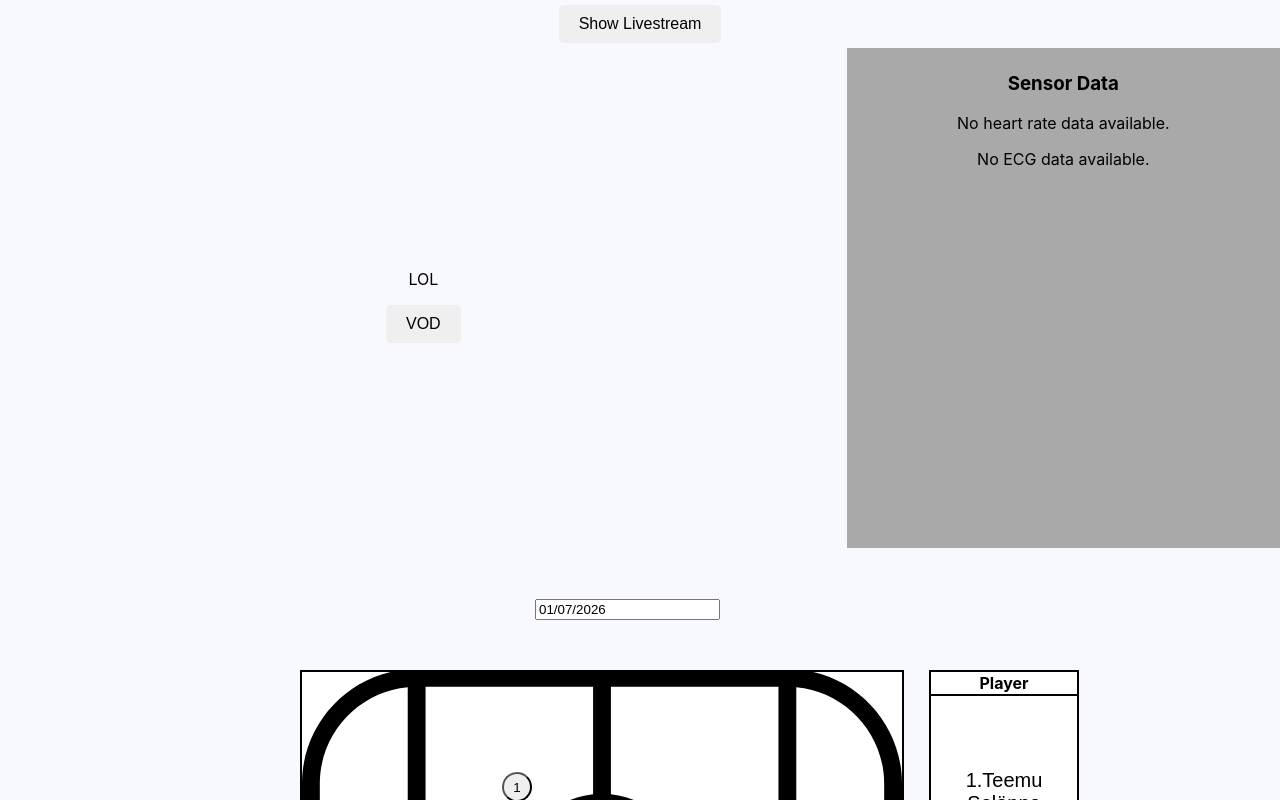
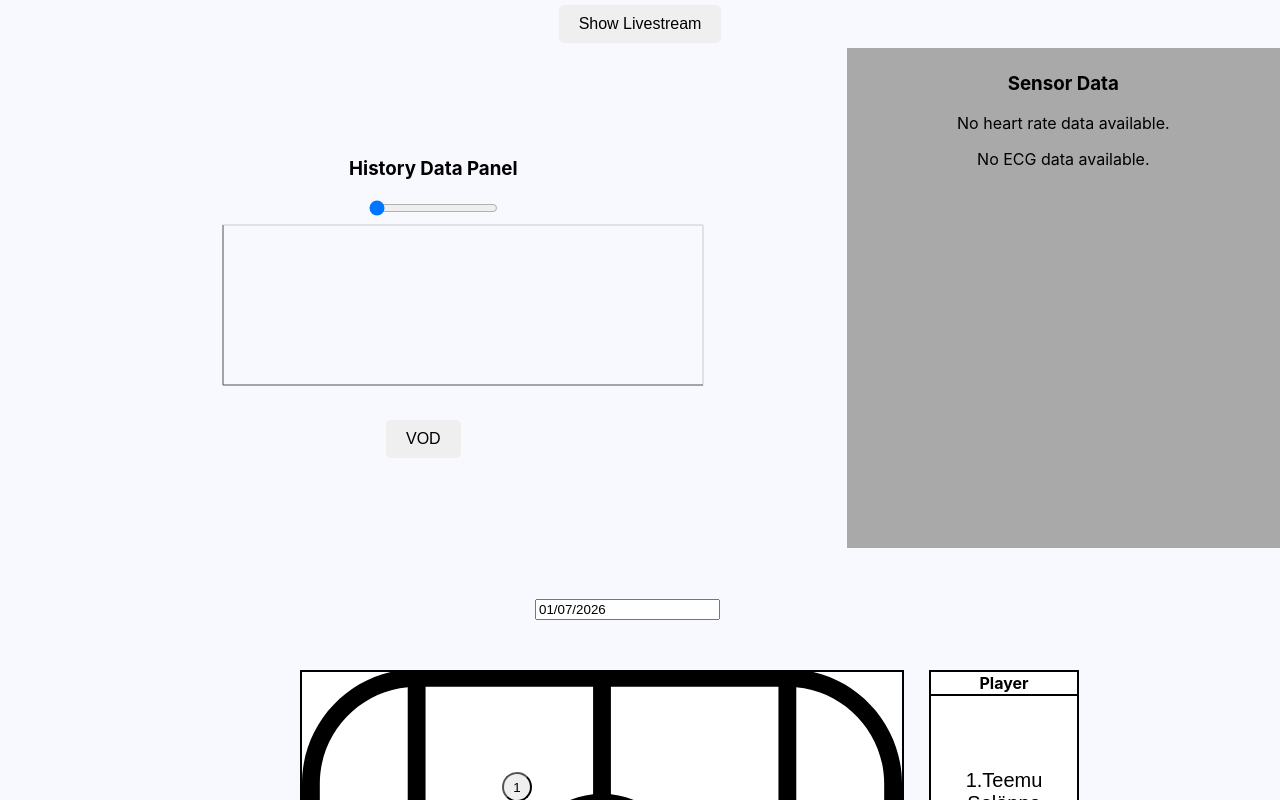
Before and after one commit to Onsbohh/5G-Sport-Application, a React (Create React App) app in the folder frontend/: page / in a window 1280 px wide. Both pictures are taken after a click on the button "Show Recorded Video". Shown: the top 800 px of the page. Built offline with nearby package versions, Linux system fonts and the light colour scheme; no server answers.

Commit message:
Now shows history panel if no video selected.

```diff
--- /dev/null
+++ b/frontend/src/components/HistoryDataPanel.js
@@ -0,0 +1,97 @@
+import React, {useEffect, useState} from "react";
+import {getEcgByTimestamp, getHeartRateByTimestamp} from "../service/sensorDataService";
+import {CartesianGrid, Line, LineChart, XAxis, YAxis} from "recharts";
+
+
+export default function HistoryDataPanel ({date}) {
+    const [dayStart, setDayStart] = useState(null);
+    const [dayEnd, setDayEnd] = useState(null);
+    const [ecgData, setEcgData] = useState([]);
+    const [ecgGraphData, setEcgGraphData] = useState([]);
+    const [secondsOfDay, setSecondsOfDay] = useState(0);
+
+    useEffect(() => {
+        if (!date) return;
+        const d = new Date(date);
+        d.setHours(0, 0, 0, 0);
+        console.log(d);
+        const ts = Math.floor(d.getTime() / 1000);
+        setDayStart(ts)
+        console.log("Selected date from Calendar:", d, "=>", ts);
+    }, [date]);
+
+    const fetchDataForDay = async () => {
+        if (!dayStart) return;
+        const endTs = dayStart + 86400; // Add 24 hours in seconds
+        setDayEnd(endTs);
+        console.log("Fetching data from ", dayStart, " to ", endTs);
+        try {
+            const dataEcg = await getEcgByTimestamp(dayStart, endTs);
+            console.log("Ecg Data: ", dataEcg);
+
+            setEcgData(dataEcg);
+        } catch (error) {
+            console.error("Error fetching heart rate data: ", error);
+        }
+    }
+
+    const makeEcgGraphData = () => {
+        let timeStamp = dayStart + secondsOfDay;
+        console.log(timeStamp);
+        for (let i = 0; i < ecgData.length; i++) {
+            if (ecgData[i].Timestamp_UTC === timeStamp) {
+                setEcgGraphData(ecgData[i].Samples.map((sample, index) => ({
+                    Samples: index,
+                    ecg: sample,
+                })));
+            }
+        }
+    }
+
+    useEffect(() => {
+        fetchDataForDay();
+    }, [dayStart]);
+
+    useEffect(() => {
+        if (ecgData) {
+            makeEcgGraphData();
+            console.log("lol");
+        }
+    }, [ecgData, secondsOfDay]);
+
+    return (
+
+        <div style={{marginLeft: "20px"}}>
+            <h3>History Data Panel</h3>
+            {dayStart && dayEnd ? (
+                <div>
+                    <input
+                        type="range"
+                        min={0}
+                        max={86400}
+                        step={1}
+                        value={secondsOfDay}
+                        onChange={(e) => setSecondsOfDay(Number(e.target.value))}
+                    />
+                </div>
+            ) : (
+                <p>Please select a date to fetch data.</p>
+            )}
+            {ecgData ? (
+                <div>
+                    <div>
+                        <LineChart width={550} height={200} data={ecgGraphData}>
+                            <CartesianGrid stroke="#ccc"/>
+                            <XAxis dataKey="Samples"/>
+                            <YAxis/>
+                            <Line type="linear" dataKey="ecg" stroke="#8884d8" dot={false} strokeWidth={2}/>
+                        </LineChart>
+                    </div>
+                </div>
+            ) : (
+                <p>No ECG data available for the selected date.</p>
+            )}
+            {/* Display fetched data here */}
+        </div>
+    );
+}
--- a/frontend/src/components/VideoPlayer.js
+++ b/frontend/src/components/VideoPlayer.js
@@ -1,17 +1,17 @@
-import React, {useRef, useState} from "react";
+import React, {useEffect, useRef, useState} from "react";
 import ReactPlayer from "react-player"
 import '../styles/VideoPlayer.css';
 import {getHeartRateByTimestamp, getEcgByTimestamp} from "../service/sensorDataService"
 import DataPanel from "./DataPanel";
+import HistoryDataPanel from "./HistoryDataPanel";
 
-export default function VideoPlayer ({ selectedDate}) {
+export default function VideoPlayer ({ selectedDate }) {
     const [videoURL, setVideoURL] = useState(null);
     const [videoName, setVideoName] = useState(null);
     let videoRef = useRef(null);
     const [videoTimeStamp, setVideoTimeStamp] = useState(null);
     const [heartRate, setHeartRate] = useState(null);
     const [ecgData, setEcgData] = useState(null);
-
 
     const chooseVideo = (event) => {
         const file = event.target.files[0];
@@ -40,8 +40,6 @@ export default function VideoPlayer ({ selectedDate}) {
         }
     }
 
-
-
     return (
         <div style={{width: "100%", maxWidth: "1500px", display: "flex", margin: "auto"}}>
             <div className="video-container">
@@ -63,7 +61,7 @@ export default function VideoPlayer ({ selectedDate}) {
                         }}
                     />
                 ) : (
-                    <p>LOL</p>
+                    <HistoryDataPanel date={selectedDate}/>
                 )}
                 <button className={"video-btn"}
                     onClick={() => videoRef.current.click()}
```
